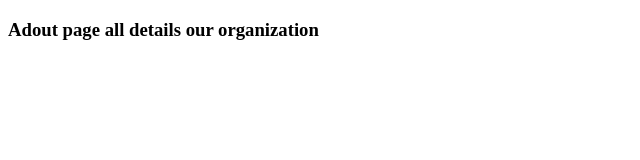
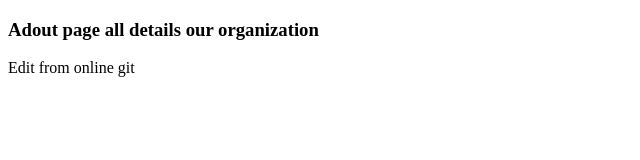
Before and after one commit to trijitsen/splitmate, a plain HTML site: page about .html in a window 1280 px wide. Shown: the whole page, without its empty margins (0-640 px from the left). Drawn offline with Linux system fonts and the light colour scheme.

Commit message:
Updated through online about .html

```diff
--- a/about .html
+++ b/about .html
@@ -7,5 +7,6 @@
 </head>
 <body>
    <h3>Adout page all details our organization</h3>
+    <P> Edit from online git  </P>
 </body>
 </html>
```
